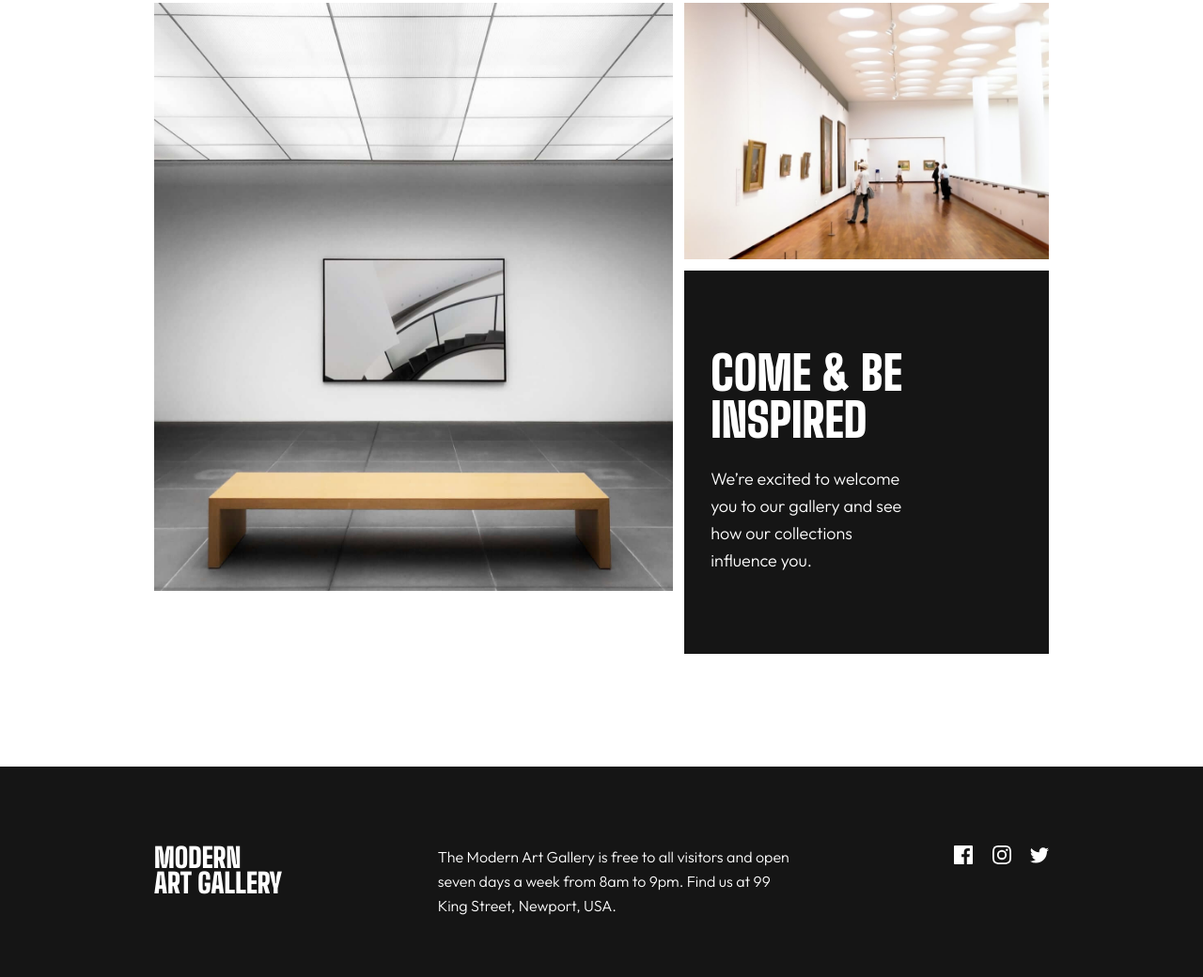
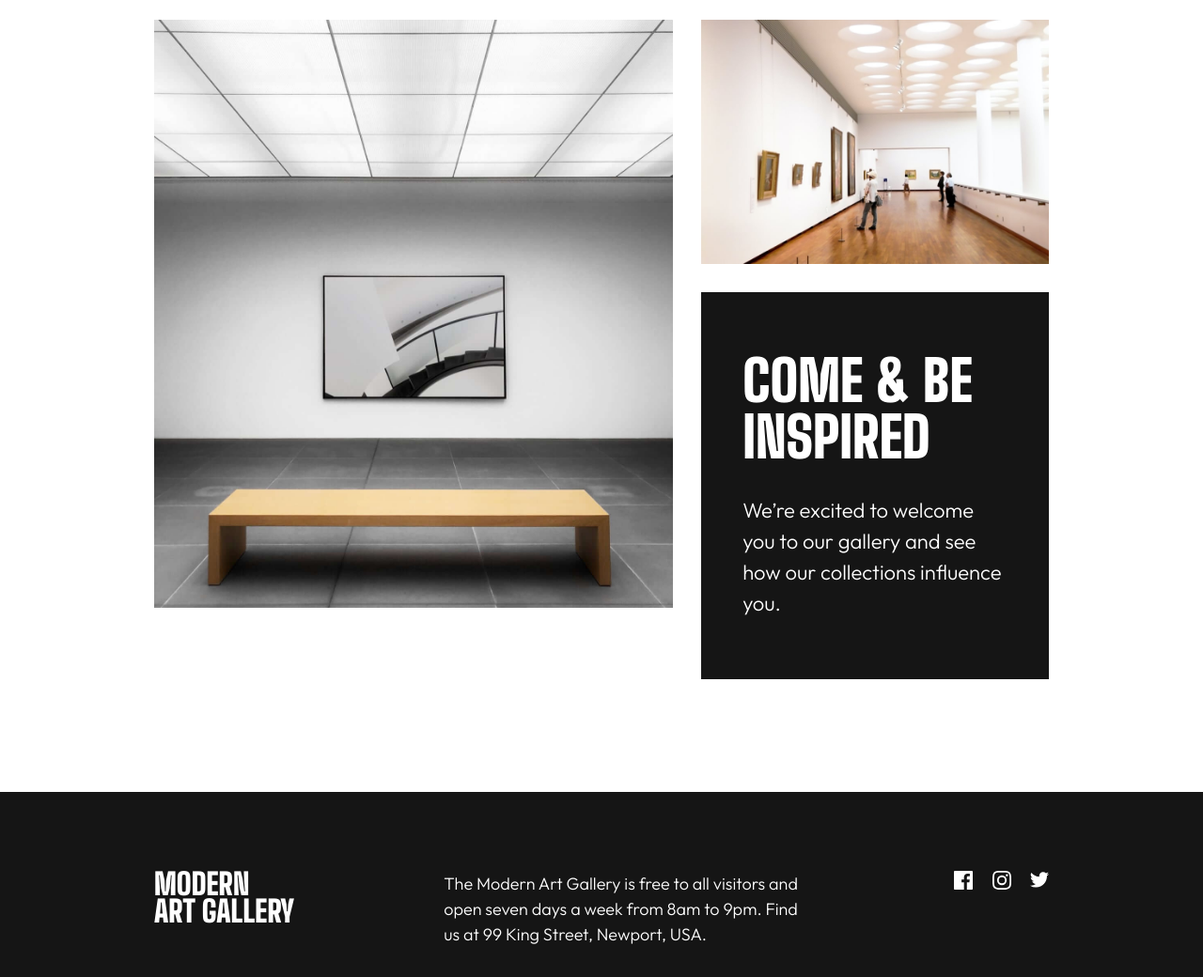
Before and after one commit to MattPahuta/art-gallery-website, a plain HTML site: page index.html in a window 1280 px wide. Shown: the part 1177-2217 px from the top of the page at 94% size. Drawn offline with Linux system fonts and the light colour scheme.

Commit message:
Add desktop layout styles for grid-gallery section

```diff
--- a/css/styles.css
+++ b/css/styles.css
@@ -65,7 +65,7 @@ body {
   padding: 0;
   font-family: var(--ff-body);
   text-align: left;
-  line-height: 1.6;
+  line-height: 1.5;
   min-height: 100vh;
   display: flex;
   flex-direction: column;
@@ -150,7 +150,12 @@ p {
 }
 
 @media (min-width: 68em) {
+  p {
+    font-size: var(--fs-400);
+  }
+
   h2 {
+    font-size: var(--fs-600);
     line-height: 1;
   }
   .container {
@@ -363,21 +368,17 @@ p {
 
   .grid-text__inner {
     flex-direction: column;
-    /* gap: 1.5rem; */
+    gap: 1.5rem;
   }
 
   .grid-text__inner h2 {
     padding-bottom: 1.5rem;
-    padding-top: 0;
+    padding: 0;
   }
 
   .grid-text-2 {
     padding: 5.3rem 1.75rem;
   }
-
-  /* .grid-text-1 .grid-text__inner {
-    max-width: 82%;
-  } */
 
   .grid-text__inner {
     max-width: 14rem;
@@ -386,6 +387,25 @@ p {
 
 }
 
+@media (min-width: 68em) {
+  .gallery-grid {
+
+    gap: 1.875rem;
+  }
+
+  .grid-text__inner {
+    max-width: 21.875rem;
+    gap: 2rem;
+  }
+
+  .grid-text-2 {
+    padding: 4rem 2.75rem;
+  }
+
+  .grid-text__inner h2 {
+    padding: 0;
+  }
+}
 
 
 /* Location Page Styles */
@@ -525,9 +545,10 @@ footer {
     padding: 5.25rem 0;
   }
   .footer-content p {
+    font-size: var(--fs-300);
     max-width: 24rem;
   }
   .footer-content h3 {
-    font-size: 1.825rem;
+    font-size: 2rem;
   }
 }
```
